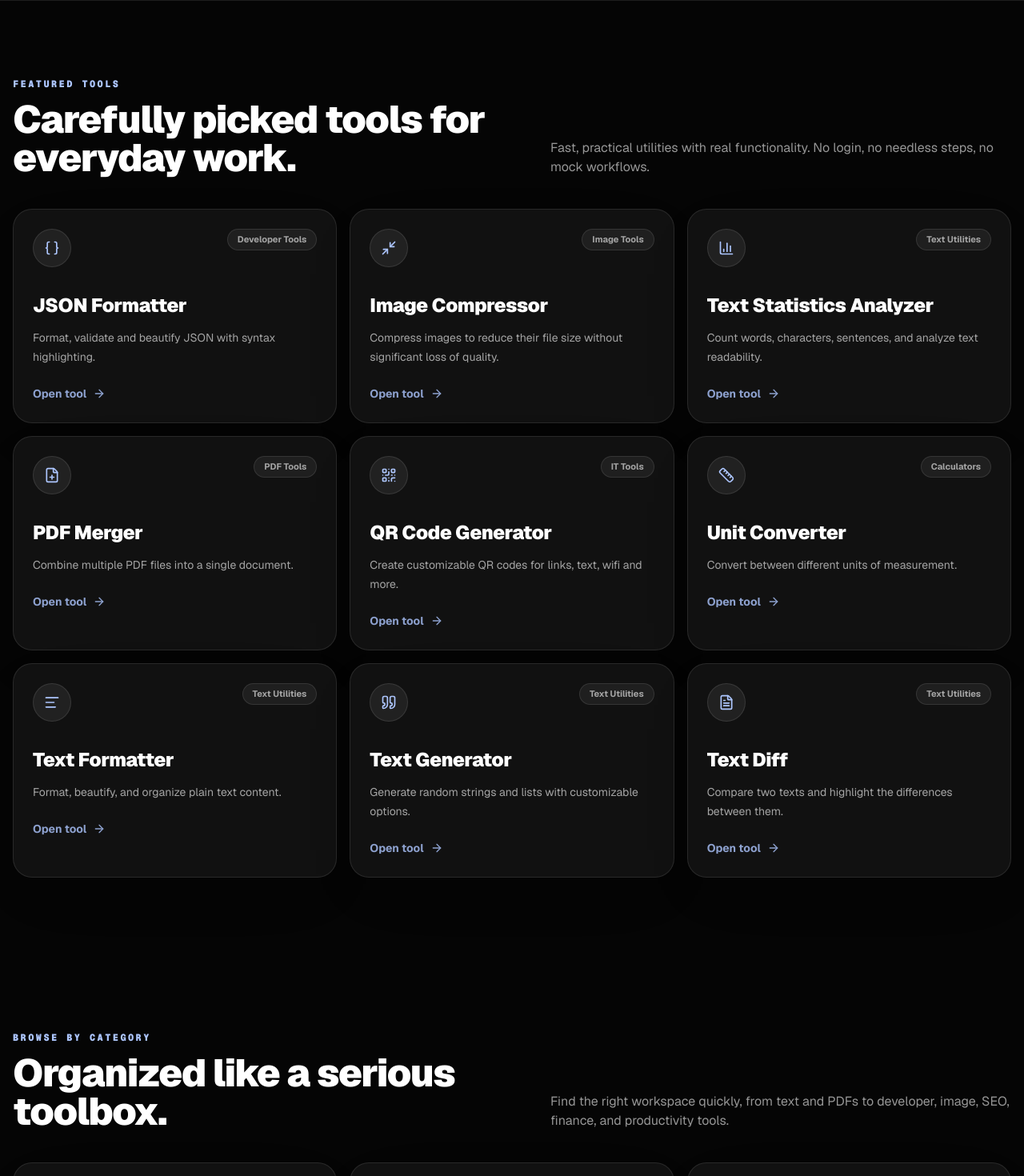
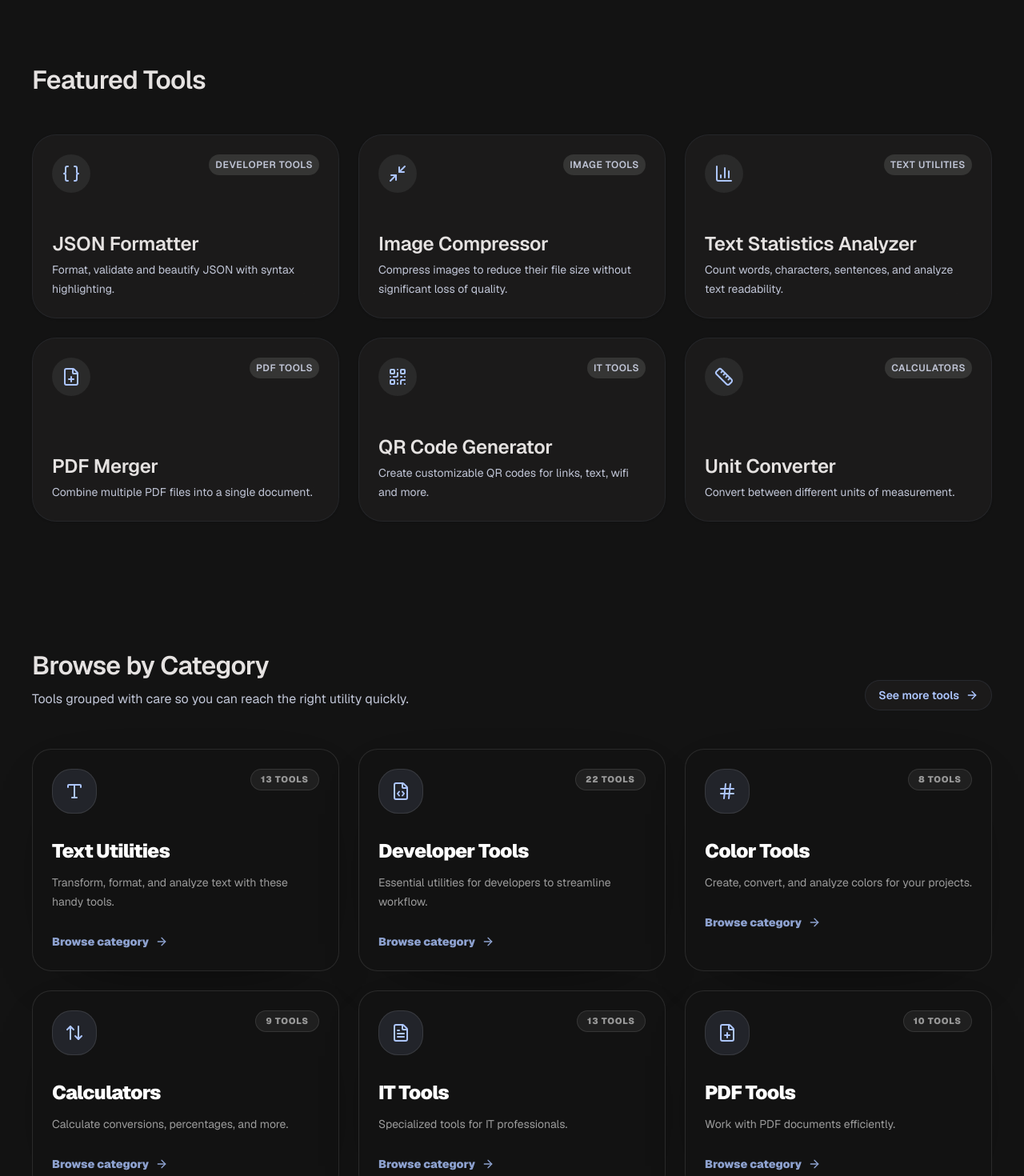
Before and after one commit to KshitijKoranne/aztools-next, a Next.js app: page / in a window 1280 px wide. Shown: the part 920-2390 px from the top of the page at 80% size. Built offline with nearby package versions, Linux system fonts and the light colour scheme.

Commit message:
Match Stitch homepage layout more closely and fix strict typing

```diff
--- a/src/app/page.tsx
+++ b/src/app/page.tsx
@@ -4,10 +4,10 @@ import { ArrowRight } from "lucide-react";
 import { CategoryCard } from "@/components/category-card";
 import { HomeHero } from "@/components/home-hero";
 import { MainLayout } from "@/components/layouts/main-layout";
-import { categories, getToolsByCategory, tools } from "@/data/tools";
+import { categories, getToolsByCategory, tools, type Tool } from "@/data/tools";
 import { jsonLd, siteUrl } from "@/lib/seo";
 
-export default function Home() {
+function getFeaturedTools(): Tool[] {
   const featuredIds = [
     "json-formatter",
     "image-compressor",
@@ -16,11 +16,18 @@ export default function Home() {
     "qr-code-generator",
     "unit-converter",
   ];
-  const featuredTools = featuredIds
-    .map((id) => tools.find((tool) => tool.id === id))
-    .filter(Boolean)
-    .concat(tools.filter((tool) => !featuredIds.includes(tool.id)).slice(0, 6))
-    .slice(0, 9);
+
+  const picked = featuredIds.flatMap((id) => {
+    const tool = tools.find((item) => item.id === id);
+    return tool ? [tool] : [];
+  });
+
+  const fillers = tools.filter((tool) => !featuredIds.includes(tool.id));
+  return [...picked, ...fillers].slice(0, 6);
+}
+
+export default function Home() {
+  const featuredTools = getFeaturedTools();
   const moreTools = tools.slice(0, 25);
 
   return (
@@ -42,44 +49,38 @@ export default function Home() {
 
       <HomeHero />
 
-      <section id="featured-tools" className="border-t border-white/10 bg-[#050505] py-16 text-white md:py-24">
-        <div className="container mx-auto px-4">
-          <div className="mb-10 flex flex-col gap-4 md:flex-row md:items-end md:justify-between">
-            <div>
-              <div className="az-section-label mb-3">Featured tools</div>
-              <h2 className="max-w-3xl text-3xl font-black tracking-[-0.03em] md:text-5xl">
-                Carefully picked tools for everyday work.
-              </h2>
-            </div>
-            <p className="max-w-xl text-sm leading-6 text-white/58 md:text-base">
-              Fast, practical utilities with real functionality. No login, no needless steps, no mock workflows.
-            </p>
-          </div>
+      <section id="featured-tools" className="bg-[#131313] px-6 py-12 text-[#e5e2e1] md:py-20">
+        <div className="mx-auto max-w-[1200px]">
+          <h2 className="mb-12 text-[32px] font-semibold leading-tight tracking-[-0.02em] text-[#e5e2e1]">
+            Featured Tools
+          </h2>
 
-          <div className="grid grid-cols-1 gap-4 md:grid-cols-2 xl:grid-cols-3">
+          <div className="grid grid-cols-1 gap-6 md:grid-cols-2 lg:grid-cols-3">
             {featuredTools.map((tool) => {
-              if (!tool) return null;
               const Icon = tool.icon;
               const category = categories.find((item) => item.id === tool.category);
+
               return (
-                <Link key={tool.id} href={tool.path} className="group block">
-                  <article className="az-card h-full p-5 text-card-foreground md:p-6">
-                    <div className="relative z-10 flex items-start justify-between gap-4">
-                      <div className="flex h-12 w-12 items-center justify-center rounded-2xl border border-white/10 bg-white/[0.07] text-[#adc6ff]">
-                        <Icon className="h-5 w-5" />
-                      </div>
-                      <span className="rounded-full border border-white/10 bg-white/[0.06] px-3 py-1 text-[11px] font-bold text-white/60">
-                        {category?.name ?? "Tool"}
-                      </span>
+                <Link
+                  key={tool.id}
+                  href={tool.path}
+                  className="group relative flex min-h-[230px] cursor-pointer flex-col gap-4 overflow-hidden rounded-3xl border border-[#414755]/25 bg-[#201f1f]/70 p-6 shadow-sm backdrop-blur-xl transition-all duration-300 hover:scale-[1.02] hover:border-[#adc6ff]/30 hover:shadow-md"
+                >
+                  <div className="absolute inset-0 bg-gradient-to-br from-[#adc6ff]/5 to-transparent opacity-0 transition-opacity group-hover:opacity-100" />
+                  <div className="relative z-10 flex items-start justify-between">
+                    <div className="flex h-12 w-12 items-center justify-center rounded-2xl bg-[#2a2a2a] text-[#adc6ff] transition-colors group-hover:bg-[#adc6ff] group-hover:text-[#002e69]">
+                      <Icon className="h-6 w-6" />
                     </div>
-                    <h3 className="relative z-10 mt-8 text-2xl font-black tracking-[-0.02em] text-white transition-colors group-hover:text-[#adc6ff]">
+                    <span className="rounded-lg bg-[#353534] px-2 py-1 text-[12px] font-semibold uppercase tracking-[0.05em] text-[#c1c6d7]">
+                      {category?.name ?? "Tool"}
+                    </span>
+                  </div>
+                  <div className="relative z-10 mt-auto">
+                    <h3 className="mb-1 text-2xl font-semibold leading-snug tracking-[-0.01em] text-[#e5e2e1]">
                       {tool.name}
                     </h3>
-                    <p className="relative z-10 mt-3 text-sm leading-6 text-white/62">{tool.description}</p>
-                    <div className="relative z-10 mt-6 inline-flex items-center gap-2 text-sm font-bold text-[#adc6ff] opacity-80 transition-all group-hover:gap-3 group-hover:opacity-100">
-                      Open tool <ArrowRight className="h-4 w-4" />
-                    </div>
-                  </article>
+                    <p className="text-sm leading-6 text-[#c1c6d7]">{tool.description}</p>
+                  </div>
                 </Link>
               );
             })}
@@ -87,20 +88,26 @@ export default function Home() {
         </div>
       </section>
 
-      <section id="categories" className="bg-[#050505] py-16 text-white md:py-24">
-        <div className="container mx-auto px-4">
-          <div className="mb-10 flex flex-col gap-4 md:flex-row md:items-end md:justify-between">
+      <section id="categories" className="bg-[#131313] px-6 py-12 text-[#e5e2e1] md:py-20">
+        <div className="mx-auto max-w-[1200px]">
+          <div className="mb-12 flex flex-col gap-4 md:flex-row md:items-end md:justify-between">
             <div>
-              <div className="az-section-label mb-3">Browse by category</div>
-              <h2 className="max-w-3xl text-3xl font-black tracking-[-0.03em] md:text-5xl">
-                Organized like a serious toolbox.
+              <h2 className="text-[32px] font-semibold leading-tight tracking-[-0.02em] text-[#e5e2e1]">
+                Browse by Category
               </h2>
+              <p className="mt-2 max-w-2xl text-base leading-7 text-[#c1c6d7]">
+                Tools grouped with care so you can reach the right utility quickly.
+              </p>
             </div>
-            <p className="max-w-xl text-sm leading-6 text-white/58 md:text-base">
-              Find the right workspace quickly, from text and PDFs to developer, image, SEO, finance, and productivity tools.
-            </p>
+            <Link
+              href="#more-tools"
+              className="inline-flex w-fit items-center gap-2 rounded-full border border-[#414755]/35 bg-[#201f1f]/70 px-4 py-2 text-sm font-semibold text-[#adc6ff] transition-colors hover:bg-[#2a2a2a]"
+            >
+              See more tools <ArrowRight className="h-4 w-4" />
+            </Link>
           </div>
-          <div className="grid grid-cols-1 gap-4 md:grid-cols-2 xl:grid-cols-3">
+
+          <div className="grid grid-cols-1 gap-6 md:grid-cols-2 lg:grid-cols-3">
             {categories.map((category) => (
               <CategoryCard
                 key={category.id}
@@ -115,37 +122,28 @@ export default function Home() {
         </div>
       </section>
 
-      <section id="more-tools" className="border-t border-white/10 bg-[#050505] py-16 text-white md:py-24">
-        <div className="container mx-auto px-4">
-          <div className="mb-10 flex flex-col gap-4 md:flex-row md:items-end md:justify-between">
-            <div>
-              <div className="az-section-label mb-3">More tools</div>
-              <h2 className="text-3xl font-black tracking-[-0.03em] md:text-5xl">A quick wall of useful utilities.</h2>
-            </div>
-            <Link
-              href="/search"
-              className="inline-flex w-fit items-center gap-2 rounded-full border border-white/10 bg-white/[0.06] px-5 py-3 text-sm font-bold text-white transition-colors hover:bg-white/[0.12] hover:text-[#adc6ff]"
-            >
-              View all tools <ArrowRight className="h-4 w-4" />
-            </Link>
-          </div>
+      <section id="more-tools" className="bg-[#131313] px-6 py-12 text-[#e5e2e1] md:py-20">
+        <div className="mx-auto max-w-[1200px]">
+          <h2 className="mb-12 text-[32px] font-semibold leading-tight tracking-[-0.02em] text-[#e5e2e1]">
+            More Tools
+          </h2>
 
-          <div className="grid grid-cols-1 gap-3 sm:grid-cols-2 lg:grid-cols-4 xl:grid-cols-5">
+          <div className="grid grid-cols-1 gap-4 sm:grid-cols-2 lg:grid-cols-4 xl:grid-cols-5">
             {moreTools.map((tool) => {
               const Icon = tool.icon;
               return (
                 <Link
                   key={tool.id}
                   href={tool.path}
-                  className="group rounded-2xl border border-white/10 bg-white/[0.035] p-4 transition-all hover:-translate-y-1 hover:border-[#adc6ff]/50 hover:bg-white/[0.07]"
+                  className="group rounded-2xl border border-[#414755]/25 bg-[#201f1f]/60 p-4 transition-all duration-300 hover:-translate-y-1 hover:border-[#adc6ff]/35 hover:bg-[#2a2a2a]"
                 >
-                  <div className="mb-5 flex h-10 w-10 items-center justify-center rounded-xl bg-white/[0.07] text-white/70 transition-colors group-hover:text-[#adc6ff]">
+                  <div className="mb-5 flex h-10 w-10 items-center justify-center rounded-xl bg-[#2a2a2a] text-[#adc6ff] transition-colors group-hover:bg-[#adc6ff] group-hover:text-[#002e69]">
                     <Icon className="h-4 w-4" />
                   </div>
-                  <h3 className="line-clamp-2 min-h-10 text-sm font-black leading-5 text-white transition-colors group-hover:text-[#adc6ff]">
+                  <h3 className="line-clamp-2 min-h-10 text-sm font-semibold leading-5 text-[#e5e2e1]">
                     {tool.name}
                   </h3>
-                  <p className="mt-2 line-clamp-2 text-xs leading-5 text-white/48">{tool.description}</p>
+                  <p className="mt-2 line-clamp-2 text-xs leading-5 text-[#c1c6d7]/80">{tool.description}</p>
                 </Link>
               );
             })}
```
